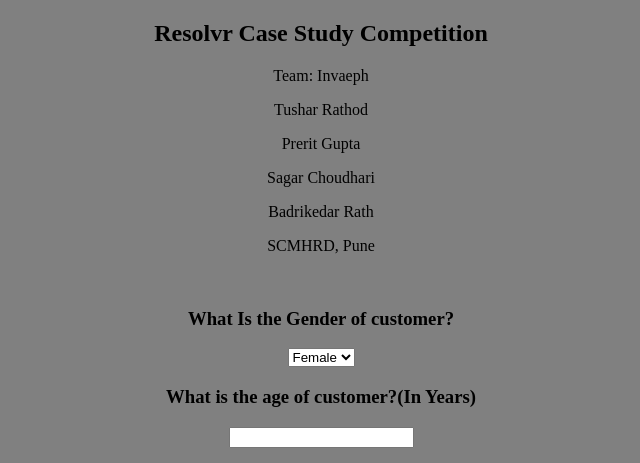
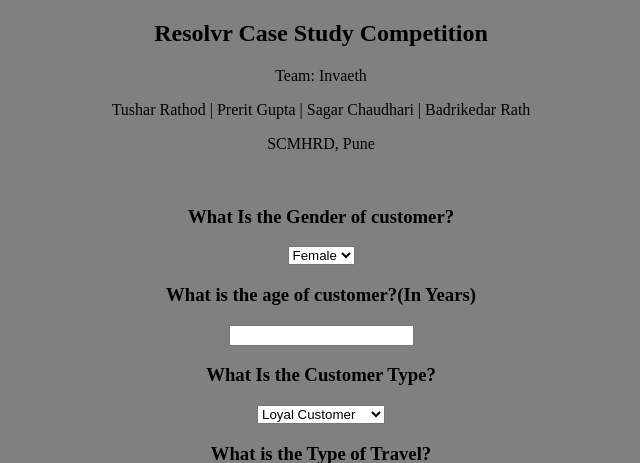
Before and after one commit to tush99m/Resolvr20-Competition, a Flask app: page / in a window 1280 px wide. Shown: the top 463 px of the page, without its empty margins (319-959 px from the left). Run offline with Flask 2, Linux system fonts and the light colour scheme; parts of the project's set-up code (start-up, migrations or seed data) failed here and were passed over.

Commit message:
Update index.html

```diff
--- a/templates/index.html
+++ b/templates/index.html
@@ -12,11 +12,8 @@
     <div class="container">
         <h2 class='container-heading'><span class='heading_first'>Resolvr Case Study Competition </span></h2>
         <div class='description'>
-                <p> Team: Invaeph </p>
-                <p> Tushar Rathod </p>
-                <p> Prerit Gupta </p>
-                <p> Sagar Choudhari </p>
-                <p> Badrikedar Rath </p>
+                <p> Team: Invaeth </p>
+                <p> Tushar Rathod | Prerit Gupta | Sagar Chaudhari | Badrikedar Rath </p>
                 <p> SCMHRD, Pune </p>
             </div>
     </div>
```
